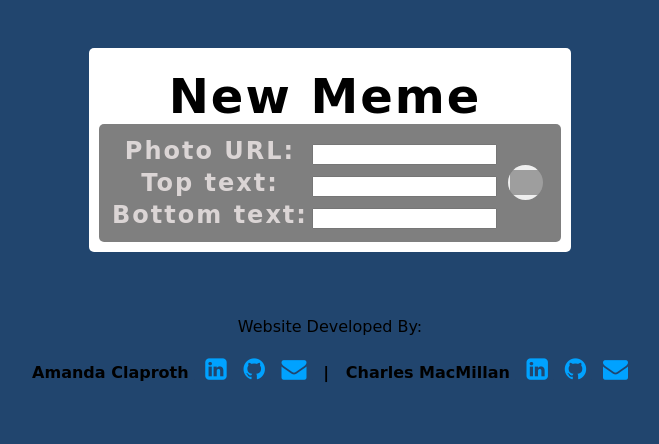
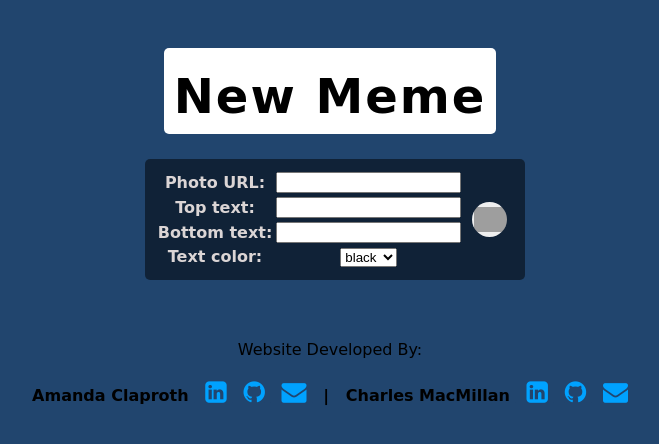
Before and after one commit to Aclap427/Meme_World, a Django app: page /memes/create/ in a window 1280 px wide. Shown: the part 100-544 px from the top of the page, without its empty margins (310-969 px from the left). Run offline with Django 3.2, Linux system fonts and the light colour scheme; some web fonts are replaced; grey boxes are pictures that could not be loaded.

Commit message:
dynamically change font color

```diff
--- a/main_app/models.py
+++ b/main_app/models.py
@@ -3,12 +3,29 @@ from django.urls import reverse
 from django.contrib.auth.models import User
 from datetime import date
 
+COLORS = (
+    ('black', 'black'),
+    ('blue', 'blue'),
+    ('red', 'red'),
+    ('green', 'green'),
+)
+
+FONTS = (
+
+)
+
+
 class Meme(models.Model):
     user = models.ForeignKey(User, on_delete=models.CASCADE)
     photo_URL = models.CharField(max_length=200, null=True)
-    top_text = models.CharField(max_length=100, blank=True)
-    bottom_text = models.CharField(max_length=100, blank=True)
+    top_text = models.CharField(max_length=100, blank=True, null=True)
+    bottom_text = models.CharField(max_length=100, blank=True, null=True)
     created_on = models.DateField(default=date.today)
+    text_color = models.CharField(
+        max_length=5,
+        choices=COLORS,
+        default=COLORS[0][0]
+    )
 
 
 
--- a/main_app/static/css/style.css
+++ b/main_app/static/css/style.css
@@ -1,6 +1,8 @@
 @import url("https://fonts.googleapis.com/css2?family=Comic+Neue:wght@700&display=swap");
 @import url("https://fonts.googleapis.com/css2?family=Kufam:wght@500&display=swap");
 @import url("https://fonts.googleapis.com/css2?family=Just+Another+Hand&display=swap");
+
+
 body {
   text-align: center;
   margin: 0;
--- a/main_app/templates/main_app/meme_form.html
+++ b/main_app/templates/main_app/meme_form.html
@@ -18,9 +18,10 @@
      <p style="margin: 10px;"></p>
     {% endif %}
 {% else %}
-  <h1 style="margin: 10px 0 0;">New Meme</h1>
+  <h1 style="margin: 10px 0 0 10px;">New Meme</h1>
   {% endif %}
-<form class="gray-box" style="padding: 10px; margin-left: 10px;" action="" method="post">
+</div>
+  <form class="gray-box" style="padding: 10px; margin: 20px 0 0 10px;" action="" method="post">
     {% csrf_token %}
     <table>
       {{ form.as_table }}
--- a/main_app/views.py
+++ b/main_app/views.py
@@ -41,7 +41,7 @@ def user_id(request, user_id):
 
 class MemeCreate(CreateView):
   model = Meme
-  fields = ['photo_URL', 'top_text', 'bottom_text']
+  fields = ['photo_URL', 'top_text', 'bottom_text', 'text_color']
   success_url = '/memes/'
 
   def form_valid(self, form):
@@ -50,7 +50,7 @@ class MemeCreate(CreateView):
 
 class MemeUpdate(LoginRequiredMixin, UpdateView):
   model = Meme
-  fields = ['top_text', 'bottom_text']
+  fields = ['top_text', 'bottom_text', 'text_color']
   success_url = '/memes/user/'
 
   def form_valid(self,form):
```
Also changed, not shown: main_app/templates/memes/index.html (+4 -4 lines), main_app/templates/memes/user.html (+4 -4 lines), main_app/migrations/0009_auto_20200921_2147.py (added), main_app/migrations/0010_auto_20200921_2149.py (added), main_app/migrations/0011_auto_20200921_2207.py (added). Lines whose indentation alone changed are shown as unchanged.
